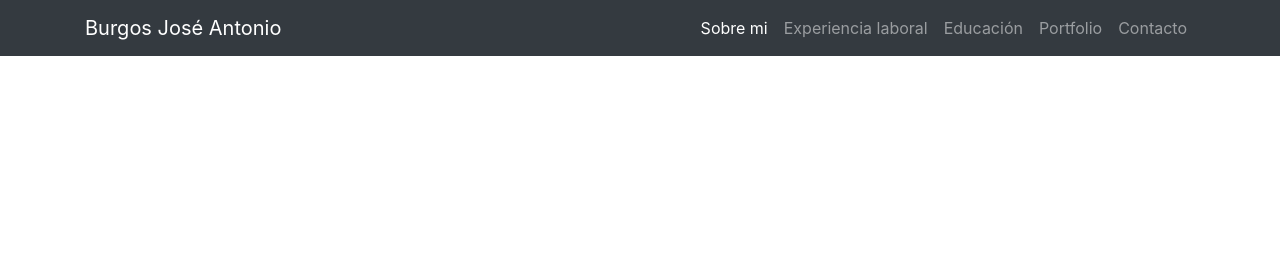
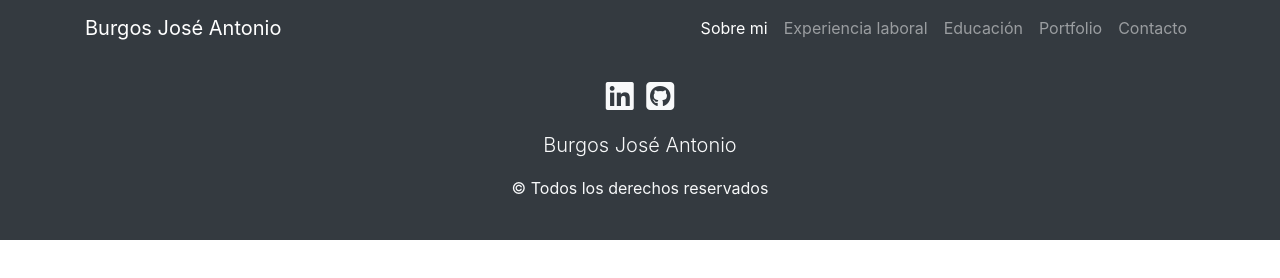
Before and after one commit to Jose-anbu/Jose-anbu.github.io, a plain HTML site: page index.html in a window 1280 px wide. Drawn offline with nearby package versions, Linux system fonts and the light colour scheme.

Commit message:
Se agregó el footer

```diff
--- a/index.html
+++ b/index.html
@@ -53,8 +53,13 @@
 
 
 
-    <footer>
-
+    <footer class="bg-dark text-light py-4">
+        <div class="container text-center">
+            <i class="fab fa-linkedin fa-2x mr-2"></i> <!-- AGREGAR ETIQUETA a EN LINKEDIN Y GITHUB -->
+            <i class="fab fa-github-square fa-2x"></i>
+            <p class="lead mt-3">Burgos José Antonio</p>
+            <p>&copy; Todos los derechos reservados</p>
+        </div>
     </footer>
     <!-- SCRIPT BOOTSTRAP -->
     <script src="https://code.jquery.com/jquery-3.4.1.slim.min.js"
```
